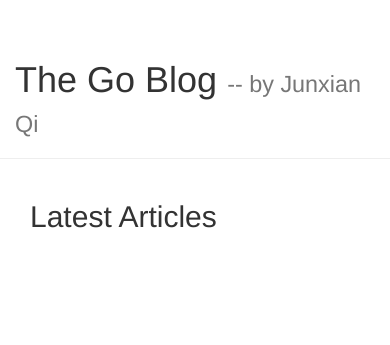
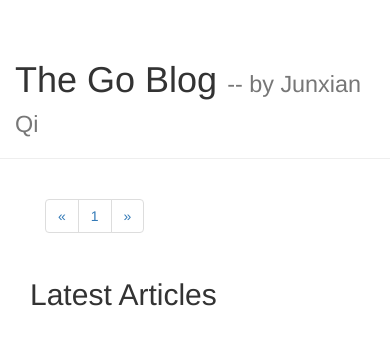
Before and after one commit to jxq0819/static_blog, a Django app: page /blog/index in a window 390 px wide. Shown: the top 345 px of the page. Run offline with Django 3.2, Linux system fonts and the light colour scheme; data that the repository does not hold is empty.

Commit message:
Implement pagination

```diff
--- a/blog/templates/index.html
+++ b/blog/templates/index.html
@@ -35,6 +35,27 @@
                 </div>
             {% endfor %}
         </div>
+        <div class="body-footer">
+            <div class="col-md-4 col-md-offset-3">
+                <nav aria-label="Page navigation">
+                    <ul class="pagination">
+                        <li>
+                            <a href="/blog/index?page={{ previous_page }}" aria-label="Previous">
+                                <span aria-hidden="true">&laquo;</span>
+                            </a>
+                        </li>
+                        {% for num in page_num %}
+                            <li><a href="/blog/index?page={{ num }}">{{ num }}</a></li>
+                        {% endfor %}
+                        <li>
+                            <a href="/blog/index?page={{ next_page }}" aria-label="Next">
+                                <span aria-hidden="true">&raquo;</span>
+                            </a>
+                        </li>
+                    </ul>
+                </nav>
+            </div>
+        </div>
     </div>
     <div class="col-md-3" role="complementary">
         <div>
--- a/blog/views.py
+++ b/blog/views.py
@@ -1,3 +1,4 @@
+from django.core.paginator import Paginator
 from django.http import HttpResponse
 from django.shortcuts import render
 
@@ -22,17 +23,56 @@ def article_content(request):
 
 
 def get_index_page(request):
+    page = request.GET.get('page')
+    if page:
+        page = int(page)
+    else:
+        page = 1
+    print('page param:', page)
     all_articles = Article.objects.all()
-    return render(request, 'index.html', {'article_list': all_articles})
+
+    paginator = Paginator(all_articles, 6)
+    page_num = paginator.num_pages
+    print('page num:', paginator.num_pages)
+    page_article_list = paginator.page(page)
+    if page_article_list.has_next():
+        next_page = page + 1
+    else:
+        next_page = page
+    if page_article_list.has_previous():
+        previous_page = page - 1
+    else:
+        previous_page = page
+
+    return render(request, 'index.html',
+                  {'article_list': page_article_list, 'page_num': range(1, page_num + 1), 'curr_page': page,
+                   'next_page': next_page, 'previous_page': previous_page})
 
 
 def get_detail_page(request, article_id):
     all_articles = Article.objects.all()
     curr_article = None
-    for article in all_articles:
+    previous_article = None
+    next_article = None
+    previous_index = 0
+    next_index = 0
+    for index, article in enumerate(all_articles):
+        if index == 0:
+            previous_index = 0
+            next_index = index + 1
+        elif index == len(all_articles) - 1:
+            previous_index = index - 1
+            next_index = index
+        else:
+            previous_index = index - 1
+            next_index = index + 1
         if article.article_id == article_id:
             curr_article = article
+            previous_article = all_articles[previous_index]
+            next_article = all_articles[next_index]
             break
     section_list = curr_article.content.split('\n')
 
-    return render(request, 'detail.html', {'curr_article': curr_article, 'section_list': section_list})
+    return render(request, 'detail.html',
+                  {'curr_article': curr_article, 'section_list': section_list, 'previous_article': previous_article,
+                   'next_article': next_article})
```
Also changed, not shown: blog/templates/detail.html (+9 -1 lines).
